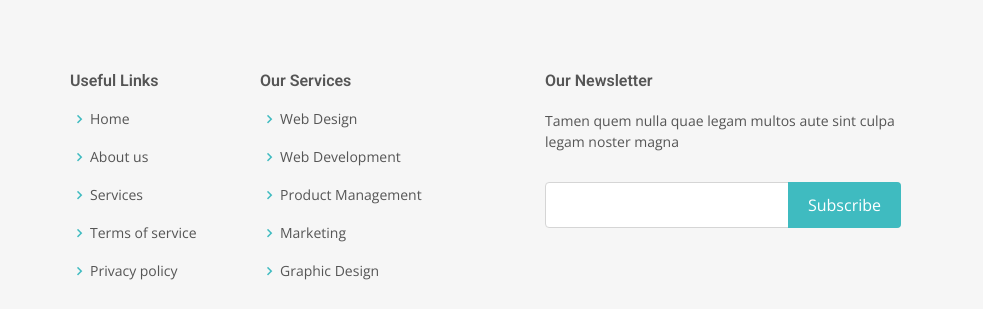
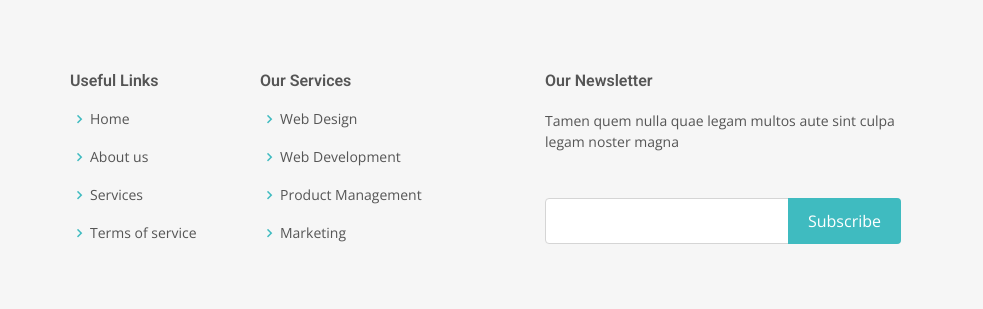
Before and after one commit to Innocent-Tamunosiki/alizeeequipmentlimited, a plain HTML site: page index.html in a window 1280 px wide. Shown: the part 9553-9862 px from the top of the page, 297-1280 px from the left. Drawn offline with nearby package versions, Linux system fonts and the light colour scheme; files whose address does not match are found by name.

Commit message:
index update

```diff
--- a/index.html
+++ b/index.html
@@ -958,7 +958,7 @@
               <li><i class="bx bx-chevron-right"></i> <a href="#">About us</a></li>
               <li><i class="bx bx-chevron-right"></i> <a href="#">Services</a></li>
               <li><i class="bx bx-chevron-right"></i> <a href="#">Terms of service</a></li>
-              <li><i class="bx bx-chevron-right"></i> <a href="#">Privacy policy</a></li>
+              <!-- <li><i class="bx bx-chevron-right"></i> <a href="#">Privacy policy</a></li> -->
             </ul>
           </div>
 
@@ -969,13 +969,13 @@
               <li><i class="bx bx-chevron-right"></i> <a href="#">Web Development</a></li>
               <li><i class="bx bx-chevron-right"></i> <a href="#">Product Management</a></li>
               <li><i class="bx bx-chevron-right"></i> <a href="#">Marketing</a></li>
-              <li><i class="bx bx-chevron-right"></i> <a href="#">Graphic Design</a></li>
+              <!-- <li><i class="bx bx-chevron-right"></i> <a href="#">Graphic Design</a></li> -->
             </ul>
           </div>
 
           <div class="pt-4 col-lg-4 col-md-6 footer-newsletter form-group ">
             <h4>Our Newsletter</h4>
-            <p>Tamen quem nulla quae legam multos aute sint culpa legam noster magna</p>
+            <p class="pb-3">Tamen quem nulla quae legam multos aute sint culpa legam noster magna</p>
             <form  action="" method="post">
               <input   class="form-control shadow-none border-0" type="email" name="email"><input type="submit" value="Subscribe">
             </form>
```
